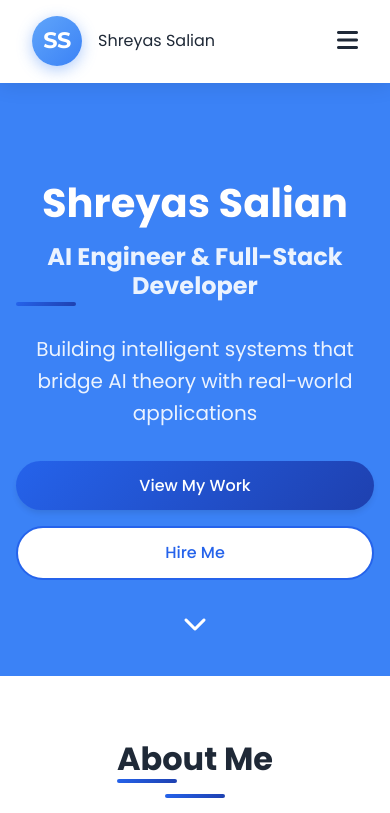
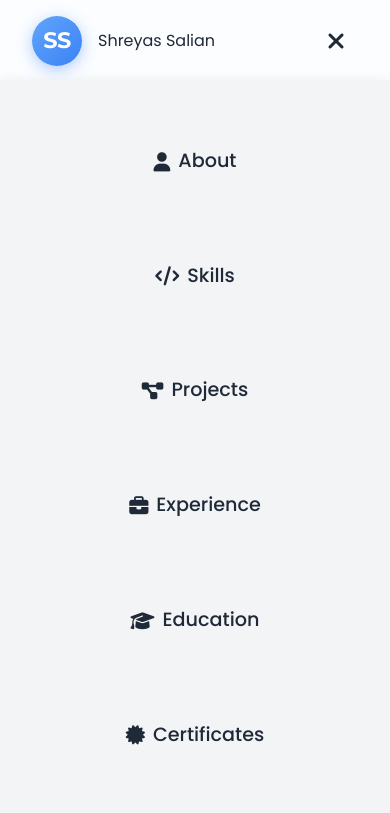
Before and after one commit to shreyas250825/My-Portfolio, a plain HTML site: page index.html in a window 390 px wide. Both pictures are taken after a click on the element 347 px from the left and 40 px from the top of the page. Shown: the top 813 px of the page. Drawn offline with Linux system fonts and the light colour scheme.

Commit message:
Fix mobile menu functionality and styling

```diff
--- a/script.js
+++ b/script.js
@@ -5,6 +5,22 @@ document.addEventListener('DOMContentLoaded', function() {
 
     mobileMenuBtn.addEventListener('click', function() {
         navLinks.classList.toggle('active');
+        // Add toggle icon
+        const icon = this.querySelector('i');
+        if (navLinks.classList.contains('active')) {
+            icon.className = 'fas fa-times';
+        } else {
+            icon.className = 'fas fa-bars';
+        }
+    });
+
+    // Close mobile menu when clicking outside
+    document.addEventListener('click', function(e) {
+        if (!mobileMenuBtn.contains(e.target) && !navLinks.contains(e.target)) {
+            navLinks.classList.remove('active');
+            const icon = mobileMenuBtn.querySelector('i');
+            icon.className = 'fas fa-bars';
+        }
     });
 
     // Smooth scrolling for navigation links
--- a/style.css
+++ b/style.css
@@ -1360,10 +1360,50 @@ footer {
 
     .nav-links {
         display: none;
+        position: fixed;
+        top: 80px;
+        left: 0;
+        right: 0;
+        background: var(--dark-background);
+        flex-direction: column;
+        padding: 2rem;
+        box-shadow: 0 4px 15px rgba(0, 0, 0, 0.1);
+        z-index: 1000;
+    }
+
+    .nav-links.active {
+        display: flex;
+    }
+
+    .nav-links li {
+        margin: 1rem 0;
+        text-align: center;
+    }
+
+    .nav-links a {
+        font-size: 1.2rem;
+        padding: 1rem;
+        display: block;
+        border-radius: 0.5rem;
+        transition: all 0.3s ease;
+    }
+
+    .nav-links a:hover {
+        background: var(--primary-color);
+        color: white;
+        transform: translateX(10px);
     }
 
     .mobile-menu-btn {
         display: block;
+        padding: 0.5rem;
+        border-radius: 0.5rem;
+        transition: all 0.3s ease;
+    }
+
+    .mobile-menu-btn:hover {
+        background: var(--primary-color);
+        color: white;
     }
 
     .hero {
@@ -1397,3 +1437,74 @@ footer {
         width: 100%;
     }
 }
+
+/* Mobile Menu Improvements */
+@media (max-width: 768px) {
+    .mobile-menu-btn {
+        background: rgba(255, 255, 255, 0.1);
+        border: 1px solid rgba(255, 255, 255, 0.2);
+        -webkit-tap-highlight-color: transparent;
+        user-select: none;
+        min-width: 44px;
+        min-height: 44px;
+        display: flex;
+        align-items: center;
+        justify-content: center;
+    }
+
+    .mobile-menu-btn:active {
+        transform: scale(0.95);
+        background: var(--primary-color);
+        color: white;
+    }
+
+    .nav-links.active {
+        animation: slideDown 0.3s ease-out;
+    }
+
+    .nav-links li a {
+        min-height: 44px;
+        display: flex;
+        align-items: center;
+        justify-content: center;
+    }
+}
+
+@keyframes slideDown {
+    from {
+        opacity: 0;
+        transform: translateY(-20px);
+    }
+    to {
+        opacity: 1;
+        transform: translateY(0);
+    }
+}
+
+/* Additional Mobile Improvements */
+@media (max-width: 768px) {
+    .nav-links a {
+        touch-action: manipulation;
+        -webkit-tap-highlight-color: transparent;
+    }
+
+    .nav-links a:active {
+        background: var(--primary-color);
+        color: white;
+        transform: scale(0.98);
+    }
+
+    /* Prevent body scroll when menu is open */
+    body.menu-open {
+        overflow: hidden;
+    }
+
+    /* Better mobile menu positioning */
+    .sticky-nav {
+        position: fixed;
+        top: 0;
+        left: 0;
+        right: 0;
+        z-index: 1001;
+    }
+}
```
